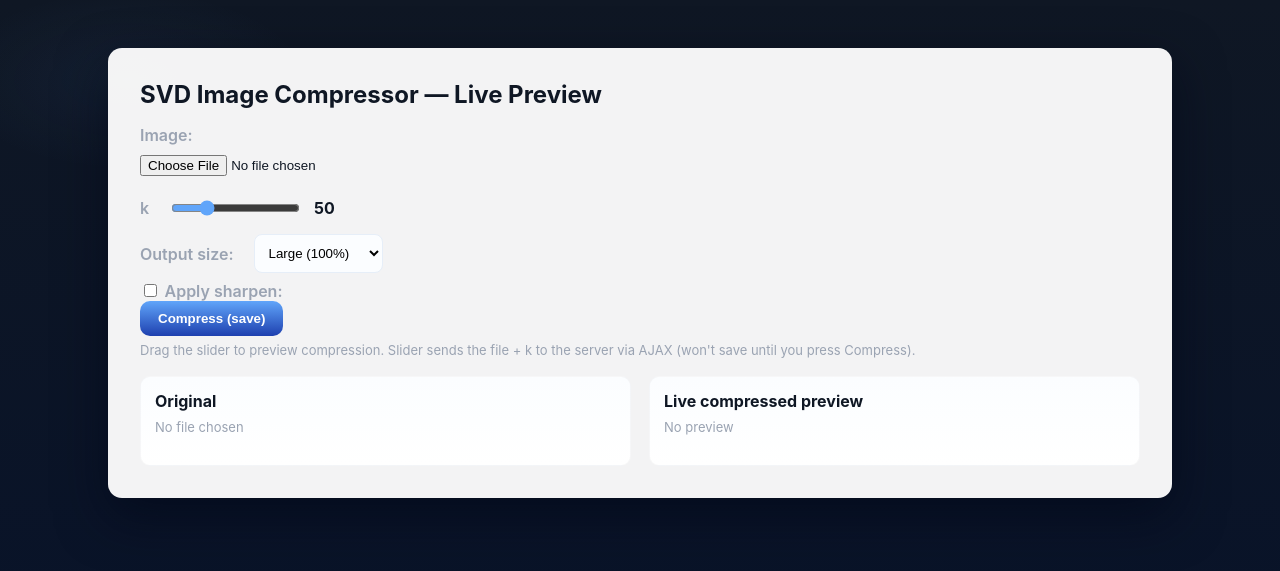
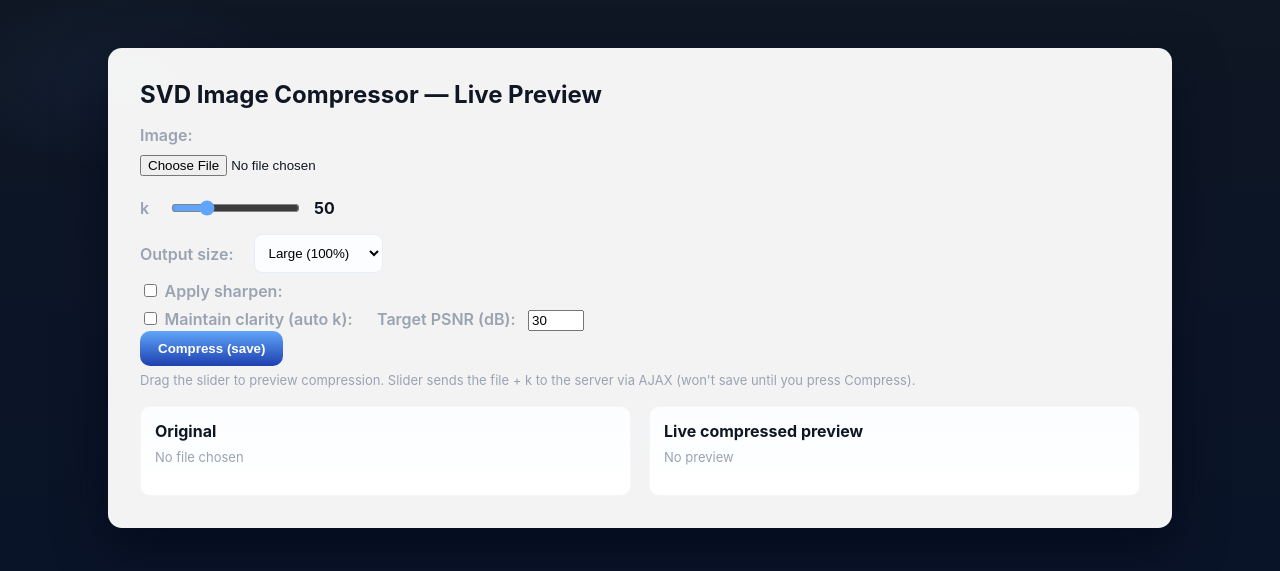
Before and after one commit to nagavenkatmelagiri/svd_project, a Django app: page / in a window 1280 px wide. Shown: the top 571 px of the page. Run offline with Django 5.2, Linux system fonts and the light colour scheme; some libraries are stand-ins or nearby versions.

```diff
--- a/compressor/forms.py
+++ b/compressor/forms.py
@@ -16,3 +16,5 @@ class UploadForm(forms.Form):
         widget=forms.Select(attrs={'id': 'sizeSelect'})
     )
     sharpen = forms.BooleanField(required=False, initial=False, label='Apply sharpen')
+    maintain_quality = forms.BooleanField(required=False, initial=False, label='Maintain clarity (auto k)')
+    target_psnr = forms.IntegerField(min_value=10, max_value=60, initial=30, label='Target PSNR (dB)', required=False)
--- a/compressor/templates/compressor/index.html
+++ b/compressor/templates/compressor/index.html
@@ -42,6 +42,10 @@
 
       <div style="margin-top:8px">
         {{ form.sharpen }} {{ form.sharpen.label_tag }}
+      </div>
+      <div style="margin-top:8px">
+        {{ form.maintain_quality }} {{ form.maintain_quality.label_tag }}
+        <span style="margin-left:12px">{{ form.target_psnr.label_tag }} {{ form.target_psnr }}</span>
       </div>
 
       <button type="submit" class="btn">Compress (save)</button>
--- a/compressor/views.py
+++ b/compressor/views.py
@@ -38,6 +38,14 @@ def compress_view(request):
             except Exception:
                 scale = 1.0
 
+            # optional: auto-select k to meet target PSNR if requested
+            maintain = form.cleaned_data.get('maintain_quality', False)
+            target_psnr = form.cleaned_data.get('target_psnr', 30) or 30
+            if maintain:
+                # find minimal k that meets the target PSNR (may be slow for large images)
+                from .utils import find_k_for_target_psnr
+                k = find_k_for_target_psnr(in_path, scale, float(target_psnr), max_k=200)
+
             out_name = f"{base}_svd_k{k}_s{int(scale*100)}{ext}"
             out_path = os.path.join(upload_dir, out_name)
 
@@ -58,6 +66,30 @@ def compress_view(request):
                 orig_img = orig_img.resize((w, h), Image.LANCZOS)
             orig = np.array(orig_img)
             computed_psnr = psnr(orig, comp_arr)
+
+            # Auto-correct very low PSNR by increasing k (doubling) until acceptable or max k
+            MIN_ACCEPTABLE_PSNR = 25.0
+            applied_k = k
+            auto_increased = False
+            while computed_psnr < MIN_ACCEPTABLE_PSNR and applied_k < 200:
+                auto_increased = True
+                applied_k = min(applied_k * 2 if applied_k > 1 else 2, 200)
+                out_name = f"{base}_svd_k{applied_k}_s{int(scale*100)}{ext}"
+                out_path = os.path.join(upload_dir, out_name)
+                comp_arr = compress_image_svd(in_path, out_path, applied_k, scale, sharpen=sharpen)
+                try:
+                    comp_img = Image.open(out_path)
+                    comp_w, comp_h = comp_img.size
+                except Exception:
+                    comp_w, comp_h = comp_arr.shape[1], comp_arr.shape[0]
+                if scale != 1.0:
+                    orig_img = Image.open(in_path).convert('RGB')
+                    orig_img = orig_img.resize((comp_w, comp_h), Image.LANCZOS)
+                    orig = np.array(orig_img)
+                computed_psnr = psnr(orig, comp_arr)
+
+            # final applied k
+            k = applied_k
 
             orig_size = os.path.getsize(in_path)
             comp_size = os.path.getsize(out_path)
@@ -131,6 +163,28 @@ def compress_preview(request):
     orig = np.array(orig_img)
     computed_psnr = psnr(orig, comp_arr)
 
+    # Auto-correct very low PSNR by increasing k for preview as well
+    MIN_ACCEPTABLE_PSNR = 25.0
+    applied_k = k
+    auto_increased = False
+    while computed_psnr < MIN_ACCEPTABLE_PSNR and applied_k < 200:
+        auto_increased = True
+        applied_k = min(applied_k * 2 if applied_k > 1 else 2, 200)
+        out_name = f"{base}_svd_k{applied_k}_s{int(scale*100)}{ext}"
+        out_path = os.path.join(upload_dir, out_name)
+        comp_arr = compress_image_svd(in_path, out_path, applied_k, scale, sharpen=sharpen)
+        try:
+            comp_img = Image.open(out_path)
+            comp_w, comp_h = comp_img.size
+        except Exception:
+            comp_w, comp_h = comp_arr.shape[1], comp_arr.shape[0]
+        if scale != 1.0:
+            orig_img = Image.open(in_path).convert('RGB')
+            orig_img = orig_img.resize((comp_w, comp_h), Image.LANCZOS)
+            orig = np.array(orig_img)
+        computed_psnr = psnr(orig, comp_arr)
+    k = applied_k
+
     orig_size = os.path.getsize(in_path)
     comp_size = os.path.getsize(out_path)
 
```
Also changed, not shown: compressor/utils.py (+43 -0 lines), media/uploads/14976-3840x2160-desktop-4k-game-of-thrones-wallpaper_svd_k5_s50.jpg (added), media/uploads/14976-3840x2160-desktop-4k-game-of-thrones-wallpaper_svd_k5_s75.jpg (added), media/uploads/tmp_1762318927562_test.png (added), media/uploads/tmp_1762318927562_test_svd_k10_s50.png (added), media/uploads/tmp_1762318957576_14976-3840x2160-desktop-4k-game-of-thrones-wallpaper.jpg (added), media/uploads/tmp_1762318957576_14976-3840x2160-desktop-4k-game-of-thrones-wallpaper_svd_k50_s100.jpg (added), media/uploads/tmp_1762319258945_14976-3840x2160-desktop-4k-game-of-thrones-wallpaper.jpg (added), media/uploads/tmp_1762319258945_14976-3840x2160-desktop-4k-game-of-thrones-wallpaper_svd_k50_s100.jpg (added).
